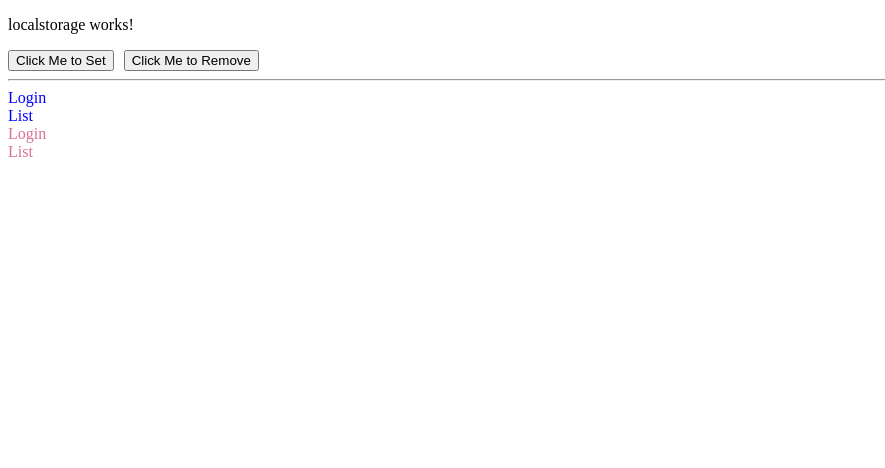
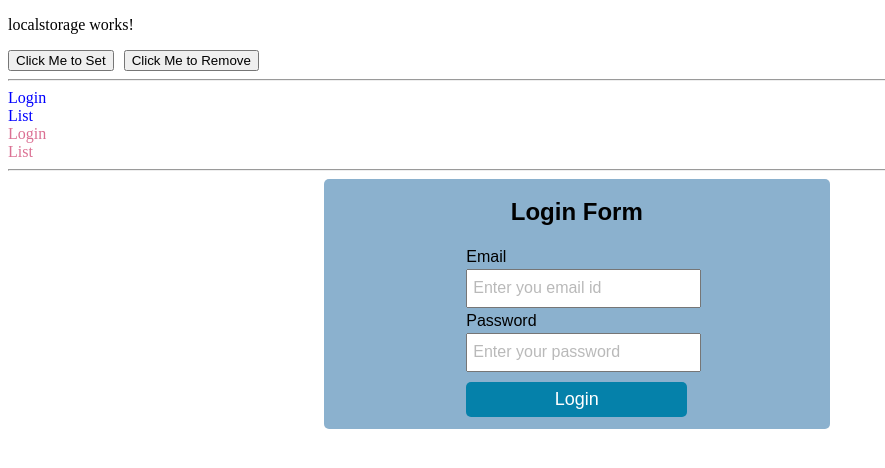
Before and after one commit to AnkitaSingh3006/POC_new, an Angular app in the folder practice/: page / in a window 1280 px wide. Shown: the top 468 px of the page, without its empty margins (0-885 px from the left). Built offline with nearby package versions, Linux system fonts and the light colour scheme.

Commit message:
code updated

```diff
--- a/practice/src/app/admin/admin.module.ts
+++ b/practice/src/app/admin/admin.module.ts
@@ -5,7 +5,7 @@ import { AdminRoutingModule } from './admin-routing.module';
 import { LoginComponent } from './login/login.component';
 import { ListComponent } from './list/list.component';
 
-console.warn("admin module loaded")
+
 @NgModule({
   declarations: [
     LoginComponent,
--- a/practice/src/app/app-routing.module.ts
+++ b/practice/src/app/app-routing.module.ts
@@ -1,5 +1,6 @@
 import { NgModule } from '@angular/core';
 import { RouterModule, Routes } from '@angular/router';
+import { AuthGuard } from './shared/auth.guard';
 
 
 const routes: Routes = [
@@ -10,7 +11,7 @@ const routes: Routes = [
   {
     path: 'user', loadChildren: () => import('./user/user.module')
     .then(mod => mod.UserModule)
-  }
+  },
 ];
 
 @NgModule({
--- a/practice/src/app/app.component.html
+++ b/practice/src/app/app.component.html
@@ -1,11 +1,16 @@
 <app-localstorage></app-localstorage>
 
+<hr>
 <div class="admin" style="cursor:pointer ;">
   <div routerLink="admin/login">Login</div>
   <div routerLink="admin/list">List</div>
 </div>
+
 <div class="user" style="cursor:pointer ;">
   <div routerLink="user/login">Login</div>
   <div routerLink="user/list">List</div>
 </div>
 <router-outlet></router-outlet>
+
+<hr>
+<app-login></app-login>
--- a/practice/src/app/localstorage/localstorage.component.html
+++ b/practice/src/app/localstorage/localstorage.component.html
@@ -3,5 +3,3 @@
 <button type="button" (click)="add()" style="margin-right:10px ;">Click Me to Set</button>
 
 <button type="button" (click)="remove()">Click Me to Remove</button>
-<br>
-<hr>
--- /dev/null
+++ b/practice/src/app/login/login.component.css
@@ -0,0 +1,43 @@
+h1{
+    text-align: center;
+}
+.sample-app-content{
+    width: 40%;
+    height: 250px;
+    display: flex;
+    justify-content: center;
+    line-height: 25px;
+    font-family: Arial, Helvetica, sans-serif;
+    font-size: 16px;
+    background-color: rgb(139, 177, 206);
+    border-radius: 5px;
+    margin: 0 0 0 25%;
+}
+.submitBtn{
+    margin: 10px 0 0 0;
+    font-family: Arial, Helvetica, sans-serif;
+}
+button{
+    width: 100%;
+    height: 35px;
+    color: #fff;
+    background-color: rgb(5, 129, 170);
+    font-size: 18px;
+    border:none;
+    border-radius: 5px;
+}
+button:hover{
+   background-color: rgb(45, 111, 182);
+   color: white;
+}
+input{
+    width: 100%;
+    height: 25px;
+    outline: none;
+    padding: 5px;
+    font-size: 16px;
+    font-family: Arial, Helvetica, sans-serif;
+}
+input::placeholder{
+    opacity: 0.5;
+}
--- /dev/null
+++ b/practice/src/app/login/login.component.html
@@ -0,0 +1,17 @@
+
+<section class="sample-app-content">
+    <form [formGroup]="login" (ngSubmit)="ProceedLogin()">
+        <h1>Login Form</h1>
+        <div>
+            <label>Email</label><br>
+            <input type="text" formControlName="email" placeholder="Enter you email id" autocomplete="off">
+        </div>
+        <div>
+            <label>Password</label><br>
+            <input type="password" formControlName="password" placeholder="Enter your password" autocomplete="off">
+        </div>
+        <div class="submitBtn">
+            <button type="submit">Login</button>
+        </div>
+    </form>
+</section>
--- /dev/null
+++ b/practice/src/app/login/login.component.ts
@@ -0,0 +1,35 @@
+import { Component, OnInit } from '@angular/core';
+import { FormControl, FormGroup, Validators } from '@angular/forms';
+import { AuthService } from '../services/auth.service';
+
+@Component({
+  selector: 'app-login',
+  templateUrl: './login.component.html',
+  styleUrls: ['./login.component.css']
+})
+export class LoginComponent implements OnInit {
+
+  constructor(private service:AuthService) { }
+
+  login = new FormGroup({
+    "email": new FormControl("", Validators.required),
+    "password": new FormControl("", Validators.required),
+  });
+
+
+  ngOnInit(): void {
+  }
+  responsedata: any;
+  ProceedLogin() {
+    if (this.login.valid) {
+      this.service.ProceedLogin(this.login.value).subscribe(result => {
+        if(result != null){
+          this.responsedata = result;
+          localStorage.setItem('token','QpwL5tke4Pnpja7X4')
+          alert('Login form is working')
+        }
+      })
+     }
+  }
+
+}
--- /dev/null
+++ b/practice/src/app/services/auth.service.ts
@@ -0,0 +1,14 @@
+import { HttpClient } from '@angular/common/http';
+import { Injectable } from '@angular/core';
+
+@Injectable({
+  providedIn: 'root'
+})
+export class AuthService {
+  apiurl='https://reqres.in/api/users';
+
+  constructor(private http:HttpClient) { }
+  ProceedLogin(usercred:any){
+   return this.http.post(this.apiurl,usercred)
+  }
+}
```
Also changed, not shown: practice/src/app/app.module.ts (+9 -2 lines), practice/src/app/shared/auth.guard.ts (added, +15 -0 lines), 1 other file (tests, documents, lock files or other folders).
